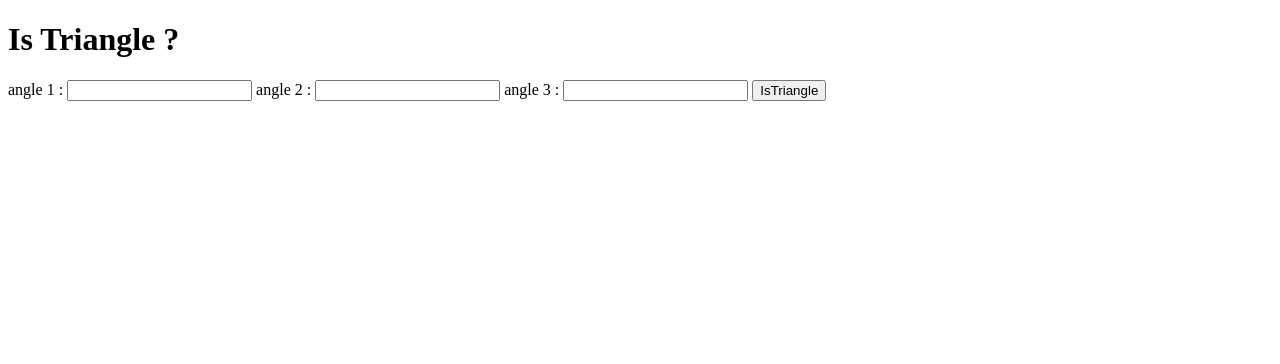
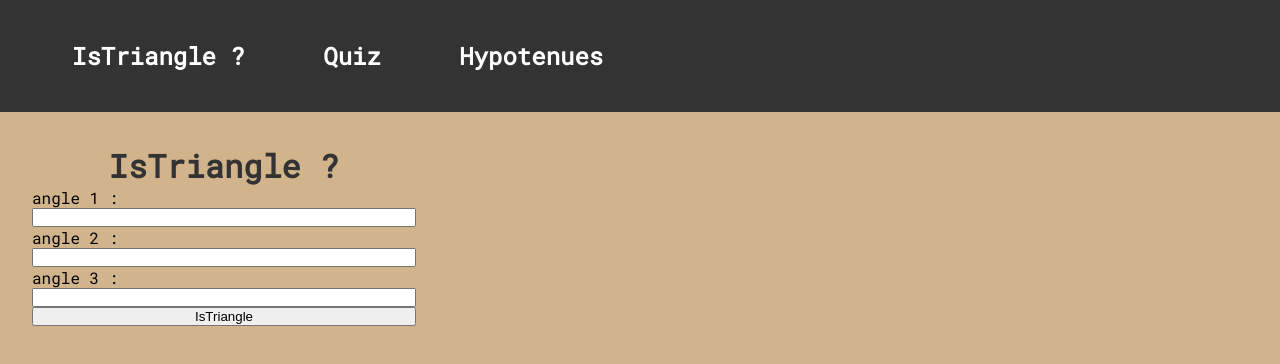
Before and after one commit to anshultamrakar/Fun-with-Triangle-Mark-12, a plain HTML site: page index.html in a window 1280 px wide. Drawn offline with Linux system fonts and the light colour scheme.

Commit message:
style
Styling the  project

```diff
--- a/hypotenues.js
+++ b/hypotenues.js
@@ -13,7 +13,7 @@ const outputEl = document.querySelector("#output");
 function calculateHypoteneus(){
         const sumOfsqrt = calculateHypo(Number(hypoInputs[0].value), Number(hypoInputs[1].value), Number(hypoInputs[2].value));
         const lengthOfHypo = Math.sqrt(sumOfsqrt);
-        console.log(lengthOfHypo);
+        outputEl.innerText = "The length of hypoteneus is " + lengthOfHypo;
 }
 
 hypoButton.addEventListener("click", calculateHypoteneus);
--- a/index.html
+++ b/index.html
@@ -8,15 +8,24 @@
     <title> Fun with triangles </title>
 </head>
 <body>
-    <h1> Is Triangle ? </h1>
+    <nav class="nav-bar">
+        <h1 class="header">  <a href="index.html">IsTriangle ?</a>  </h1>
+        <h1 class="header">  <a href="quiz.html"> Quiz </a>  </h1>
+        <h1 class="header">  <a href="hypotenues.html"> Hypotenues</a>  </h1>
+
+    </nav>
+    <main class = container >
+        <h1>IsTriangle ?</h1>
         <label >angle 1 : </label>
         <input type="text" class="angle-input">
         <label >angle 2 : </label>
         <input type="text"  class="angle-input" >
         <label >angle 3 : </label>
         <input type="text"  class="angle-input" >
-    <button id="btn"> IsTriangle </button>
+        <button class="button" id="btn"> IsTriangle </button>
         <div id="output"> </div>
+    </main>
+
 </body>
 <script src="main.js"></script>
 </html>
--- a/style.css
+++ b/style.css
@@ -0,0 +1,50 @@
+@import url('https://fonts.googleapis.com/css2?family=Roboto+Mono&display=swap');
+
+*{
+    padding: 0;
+    margin: 0;
+    box-sizing: border-box;
+}
+
+html, body{
+
+    font-family:'Roboto Mono', monospace;
+    font-size: 16px;
+    background-color: tan;
+    min-height: 100vh;
+
+}
+
+.nav-bar{
+    background-color:  #333;
+    color: #fff;
+    font-weight: bolder;
+    padding: 2.5rem;
+
+}
+a {
+    color: #fff;
+    padding: 1.5rem;
+    text-decoration: none;
+}
+
+h1{
+    color:#333;
+    font-weight: bolder;
+    text-align: center;
+}
+
+.header {
+    display: inline;
+    padding: 0.5rem;
+
+}
+
+.container {
+    display: flex;
+    flex-direction: column;
+    justify-content: center;
+    width: 30%;
+    margin: 2rem;
+    padding: auto;
+}
```
Also changed, not shown: quiz.js (+4 -3 lines). Lines whose indentation alone changed are shown as unchanged.
